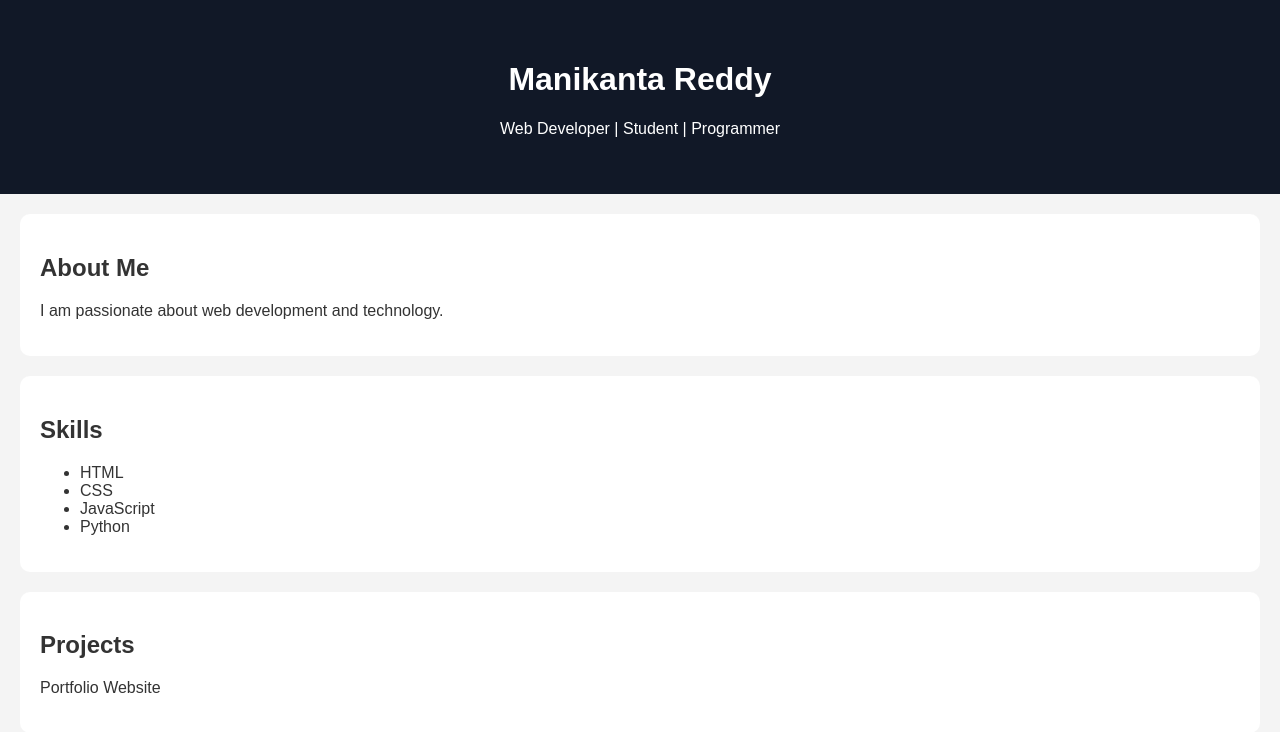
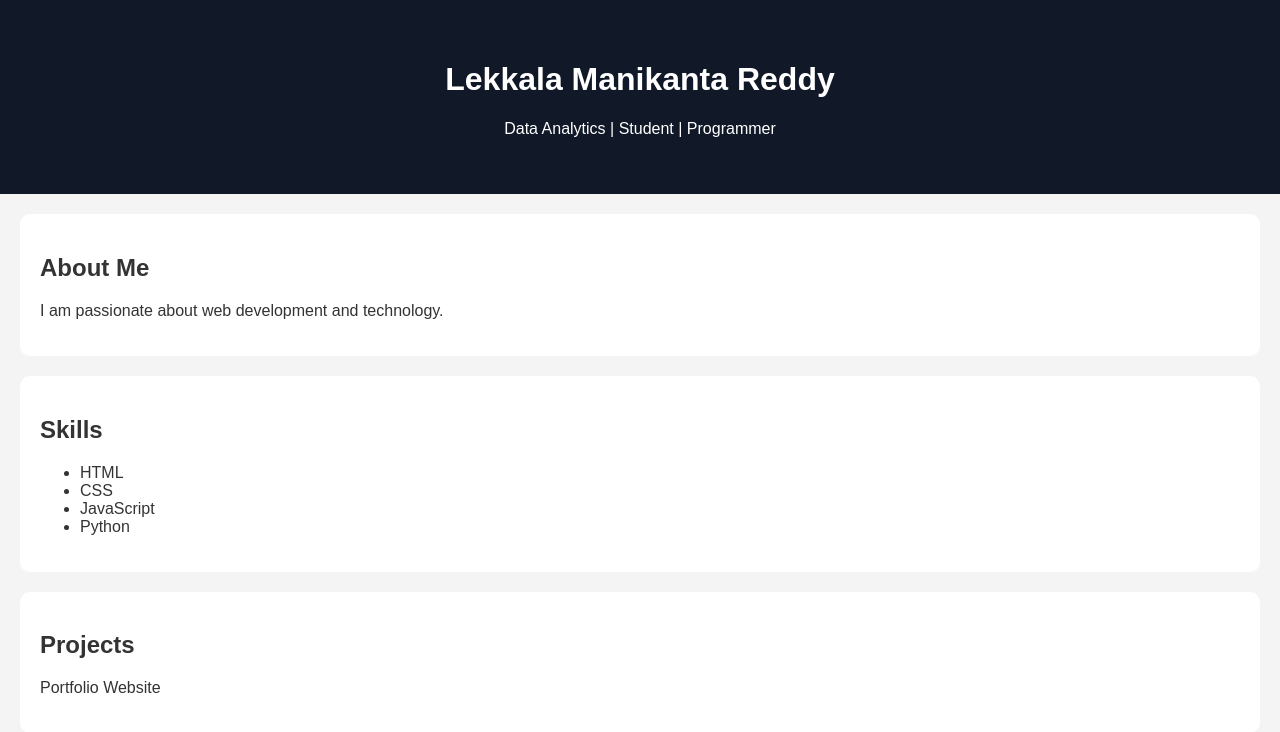
Before and after one commit to LManikantaReddy/Manikanta.github.io, a plain HTML site: page index.html in a window 1280 px wide. Drawn offline with Linux system fonts and the light colour scheme.

Commit message:
Update index.html

```diff
--- a/index.html
+++ b/index.html
@@ -7,8 +7,8 @@
 <body>
 
   <header>
-    <h1>Manikanta Reddy</h1>
-    <p>Web Developer | Student | Programmer</p>
+    <h1>Lekkala Manikanta Reddy</h1>
+    <p>Data Analytics | Student | Programmer</p>
   </header>
 
   <section>
```
